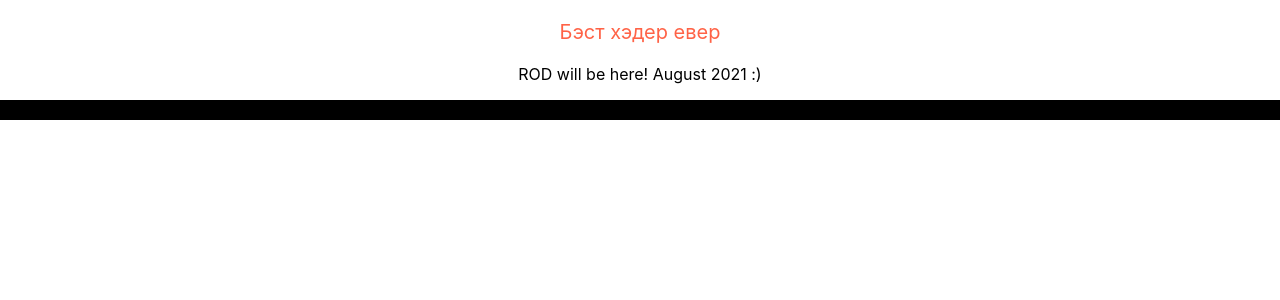
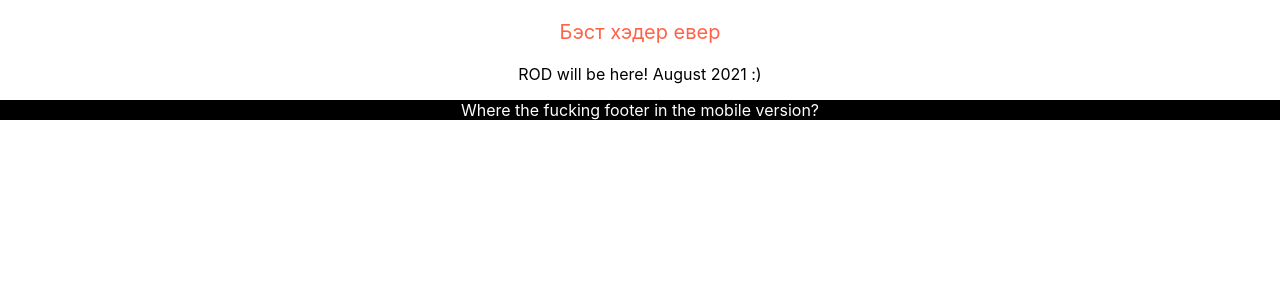
Before and after one commit to StKorableva/ROD, a React (Create React App) app: page / in a window 1280 px wide. Shown: the top 300 px of the page. Built offline with nearby package versions, Linux system fonts and the light colour scheme.

Commit message:
component fix for working with eslint...

```diff
--- a/src/App.js
+++ b/src/App.js
@@ -1,6 +1,6 @@
-import "./App.css";
-import Header from "./components/Header/Header";
-import Footer from "./components/Footer/Footer";
+import './App.css';
+import Header from './components/Header/Header';
+import Footer from './components/Footer/Footer';
 
 function App() {
 	return (
--- a/src/components/Footer/Footer.css
+++ b/src/components/Footer/Footer.css
@@ -1,3 +1,4 @@
 .footer {
 	background-color: black;
+	color:white;
 }
```
Also changed, not shown: src/components/Footer/Footer.js (+3 -4 lines), .eslintrc.json.
